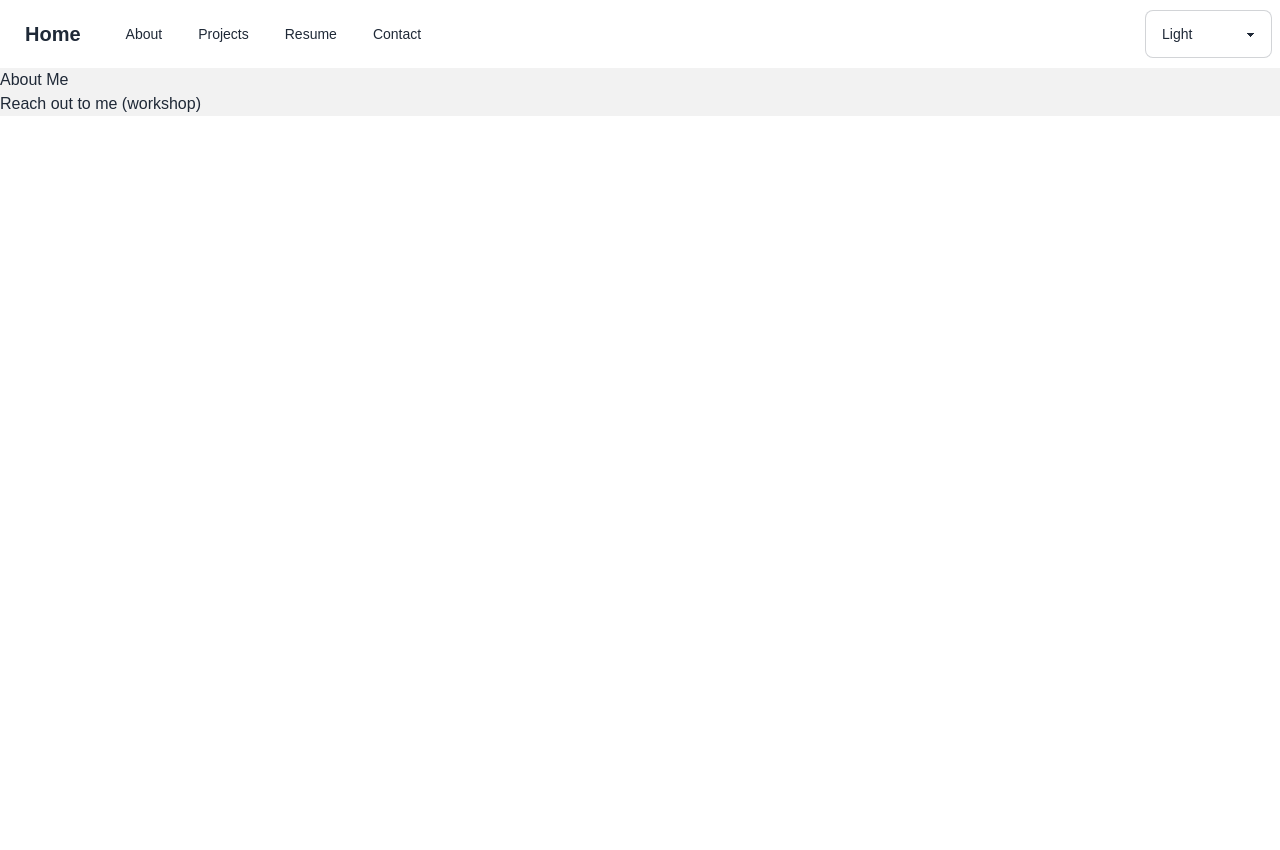
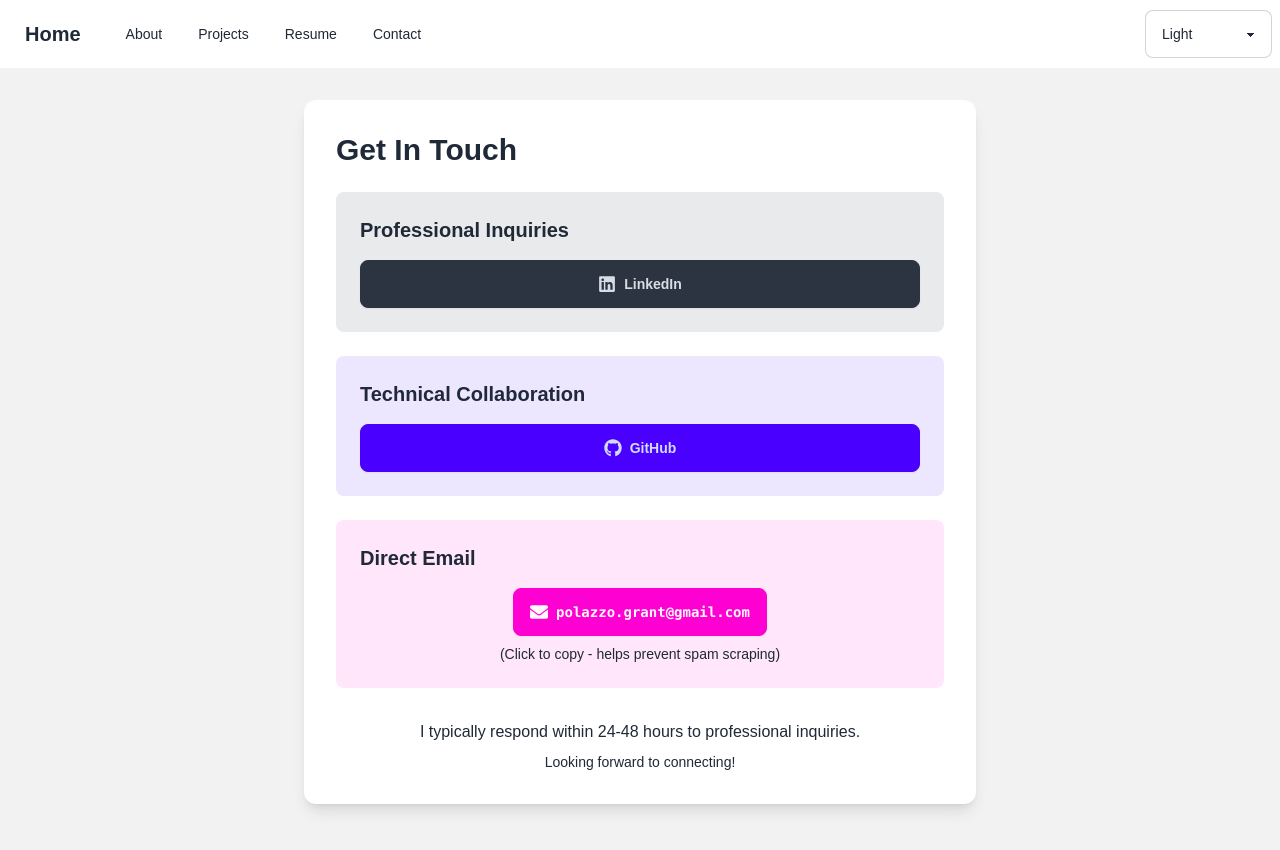
Before and after one commit to thatdudegrantt/personal-site, a Next.js app: page /contact in a window 1280 px wide. Shown: the top 850 px of the page. Before the commit the page ends 800 px from the top, so only its background shows below. Built offline with nearby package versions, Linux system fonts and the light colour scheme; no server answers.

Commit message:
contact/page.js V1
replaced basic page. will redo styling it is ugly

```diff
--- a/package.json
+++ b/package.json
@@ -15,7 +15,8 @@
     "next-cookies": "^2.0.3",
     "next-themes": "^0.4.4",
     "react": "^19.0.0",
-    "react-dom": "^19.0.0"
+    "react-dom": "^19.0.0",
+    "react-icons": "^5.5.0"
   },
   "devDependencies": {
     "@eslint/eslintrc": "^3",
--- a/src/app/contact/page.js
+++ b/src/app/contact/page.js
@@ -1,9 +1,73 @@
+"use client";
+import { FaLinkedin, FaGithub, FaEnvelope } from "react-icons/fa";
 
-export default function About() {
+export default function Contact() {
     return (
-        <div className={"bg-base-200"}>
-            <h1 className={"text-base-content"}>About Me</h1>
-            <p className={"text-base-content"}>Reach out to me (workshop)</p>
+        <div className="min-h-screen bg-base-200 p-8">
+            <div className="max-w-2xl mx-auto bg-base-100 rounded-xl shadow-lg p-8">
+                <h1 className="text-3xl font-bold text-base-content mb-6">Get In Touch</h1>
+
+                <div className="space-y-6">
+                    {/* Professional Contact */}
+                    <div className="bg-neutral/10 p-6 rounded-lg">
+                        <h2 className="text-xl font-semibold text-base-content mb-4">Professional Inquiries</h2>
+                        <div className="flex flex-col sm:flex-row gap-4">
+                            <a
+                                href="https://www.linkedin.com/in/grant-polazzo"
+                                target="_blank"
+                                rel="noopener noreferrer"
+                                className="btn btn-neutral flex items-center gap-2 flex-1"
+                            >
+                                <FaLinkedin className="text-lg" />
+                                LinkedIn
+                            </a>
+                        </div>
+                    </div>
+
+                    {/* Technical Contact */}
+                    <div className="bg-primary/10 p-6 rounded-lg">
+                        <h2 className="text-xl font-semibold text-base-content mb-4">Technical Collaboration</h2>
+                        <div className="flex flex-col sm:flex-row gap-4">
+                            <a
+                                href="https://github.com/thatdudegrantt"
+                                target="_blank"
+                                rel="noopener noreferrer"
+                                className="btn btn-primary flex items-center gap-2 flex-1"
+                            >
+                                <FaGithub className="text-lg" />
+                                GitHub
+                            </a>
+                        </div>
+                    </div>
+
+                    {/* Email (Protected) */}
+                    <div className="bg-secondary/10 p-6 rounded-lg">
+                        <h2 className="text-xl font-semibold text-base-content mb-4">Direct Email</h2>
+                        <div className="flex flex-col items-center">
+                            <div className="tooltip tooltip-bottom" data-tip="Click to copy">
+                                <button
+                                    onClick={() => {
+                                        navigator.clipboard.writeText('polazzo.grant@gmail.com');
+                                        alert('Email copied to clipboard!');
+                                    }}
+                                    className="btn btn-secondary flex items-center gap-2"
+                                >
+                                    <FaEnvelope className="text-lg" />
+                                    <span className="font-mono">polazzo.grant@gmail.com</span>
+                                </button>
+                            </div>
+                            <p className="text-sm text-base-content mt-2">
+                                (Click to copy - helps prevent spam scraping)
+                            </p>
+                        </div>
+                    </div>
+                </div>
+
+                <div className="mt-8 text-center text-base-content">
+                    <p>I typically respond within 24-48 hours to professional inquiries.</p>
+                    <p className="mt-2 text-sm">Looking forward to connecting!</p>
+                </div>
+            </div>
         </div>
     );
 }
```
Also changed, not shown: 1 other file (tests, documents, lock files or other folders).
